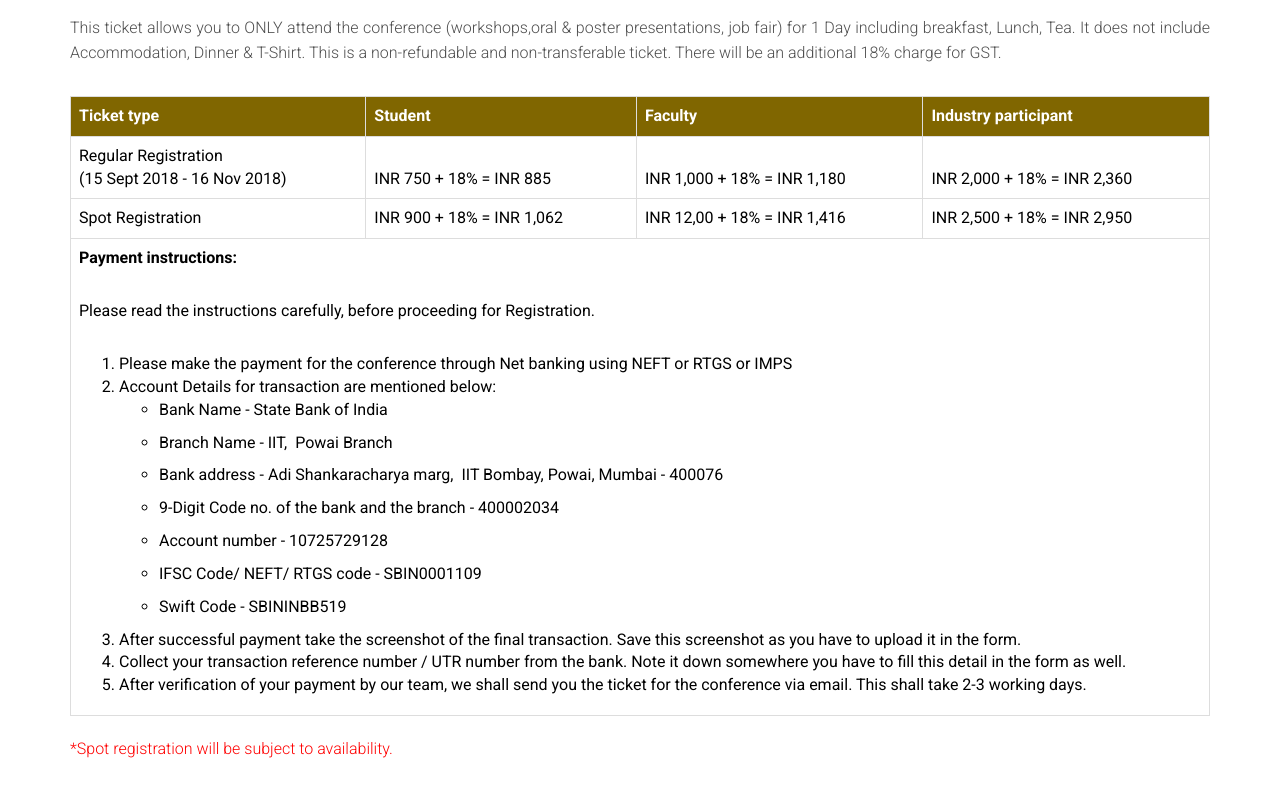
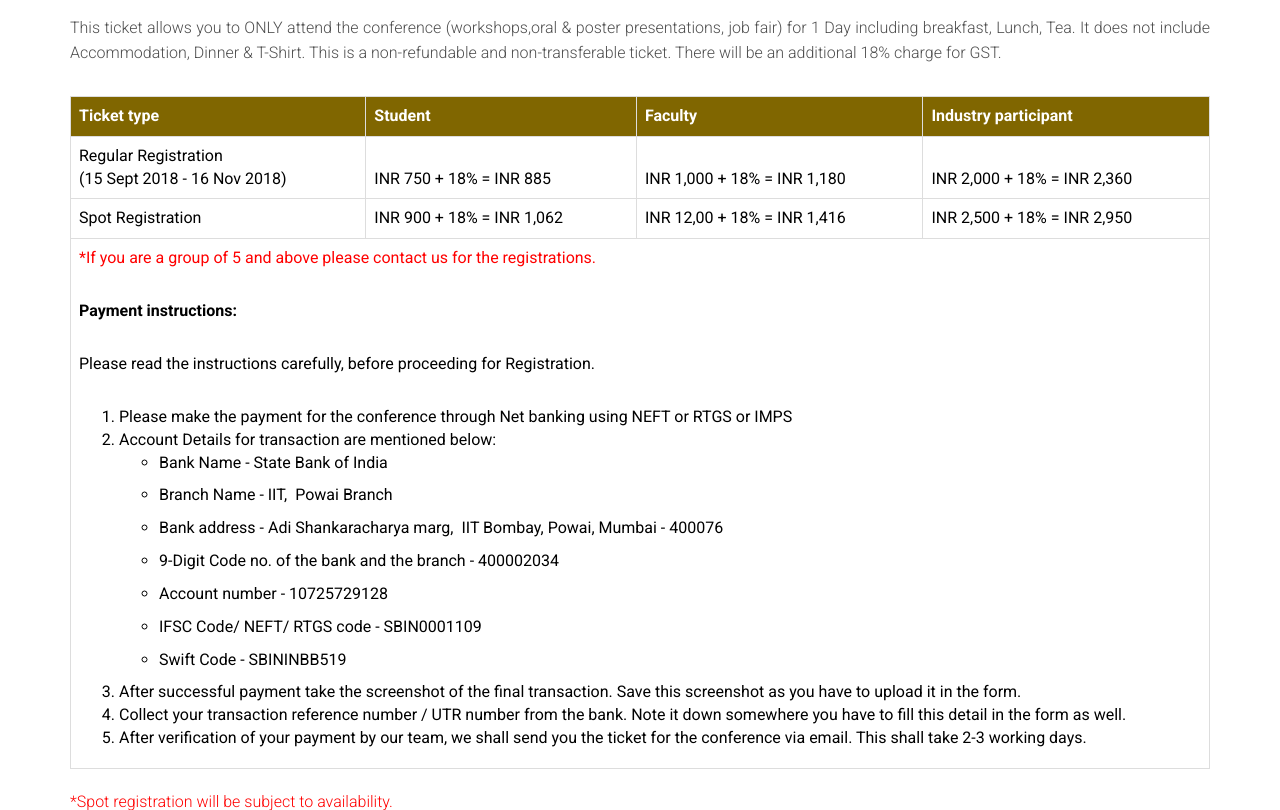
Before and after one commit to FOSSEE/nccps-2018, a Django app: page /nccps-2018/ in a window 1280 px wide. Shown: the part 2164-2974 px from the top of the page. Run offline with Django 3.2, Linux system fonts and the light colour scheme; some libraries are stand-ins or nearby versions.

Commit message:
Added sentence for group registrations

```diff
--- a/static/website/templates/home.html
+++ b/static/website/templates/home.html
@@ -202,6 +202,9 @@
                     </tr>
                     <tr>
               <td colspan="4">
+              <p class="text-justify" style="color: red">
+              *If you are a group of 5 and above please contact us for the registrations.
+            </p>
               <p class="text-justify"><b>Payment instructions:</b></span></p>
                 <p><span class="text-justify">Please read the instructions carefully, before proceeding for Registration.</span></p>
                 <ol>
@@ -228,6 +231,7 @@
             </div>
             <div class="row">
             <div class="col-md-12">
+
             <p class="text-justify" style="color: red;">
                 *Spot registration will be subject to availability.
                 </p>
```
